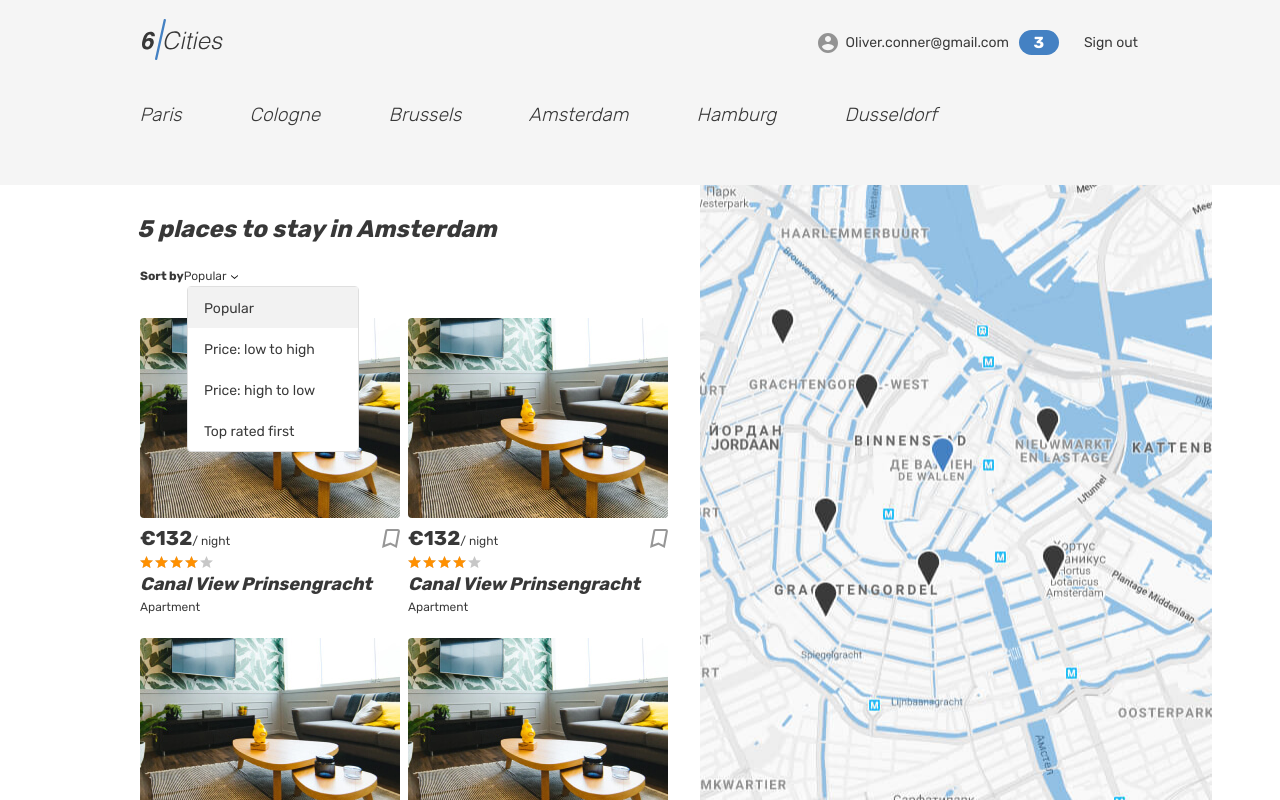
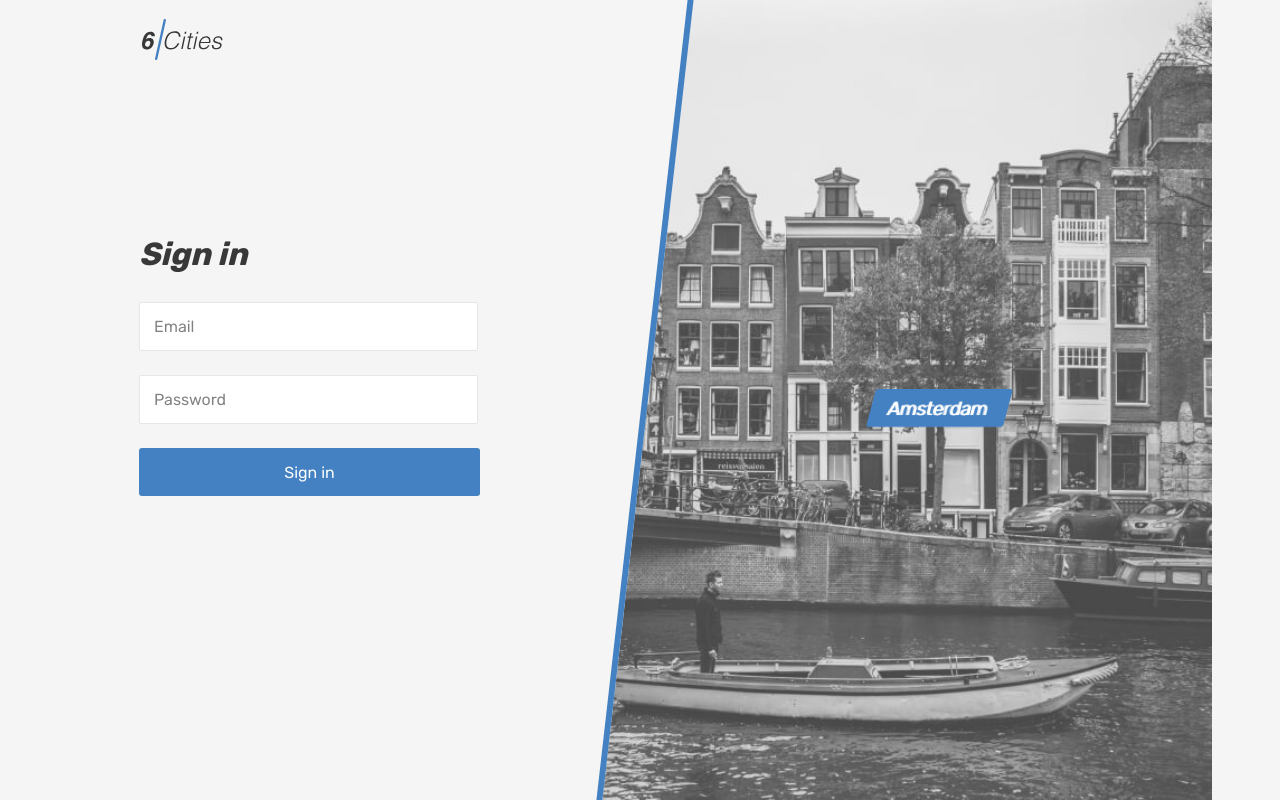
Before and after one commit to htmlacademy-react/2326129-six-cities-3, a React (Vite) app: page /login in a window 1280 px wide. Built offline with nearby package versions, Linux system fonts and the light colour scheme.

Commit message:
feat: добавление маршрутов страниц

```diff
--- a/src/components/app/app.tsx
+++ b/src/components/app/app.tsx
@@ -1,9 +1,30 @@
+import { FavoritesPage } from '../../pages/favorites-page/favorites-page';
+import { LoginPage } from '../../pages/login-page/login-page';
 import { MainScreen } from '../../pages/main-page/main-page';
+import { BrowserRouter, Routes, Route } from 'react-router-dom';
+import { OfferPage } from '../../pages/offer-page/offer-page';
+import { Layout } from '../layout/layout';
+import { PageNotFound } from '../../pages/page-not-found/page-not-found';
+import ScrollToTop from '../scroll-to-top/scroll-to-top';
 
 function App(): JSX.Element {
   const offersCount = 5;
   return (
-    <MainScreen offersCount={offersCount} />
+    <BrowserRouter>
+      <ScrollToTop />
+      <Routes>
+        <Route path="/" element={<Layout />}>
+          <Route index element={<MainScreen offersCount={offersCount} />} />
+          <Route path="favorites" element={<FavoritesPage />} />
+          <Route path="offer">
+            <Route index element={<OfferPage />} />
+            <Route path=":id" element={<OfferPage />} />
+          </Route>
+        </Route>
+        <Route path="/login" element={<LoginPage />} />
+        <Route path="*" element={<PageNotFound />} />
+      </Routes>
+    </BrowserRouter>
   );
 }
 
--- a/src/components/city-card/city-card.tsx
+++ b/src/components/city-card/city-card.tsx
@@ -1,10 +1,12 @@
+import { Link } from 'react-router-dom';
+
 function CityCard(): JSX.Element {
   return (
     <article className="cities__card place-card">
       <div className="cities__image-wrapper place-card__image-wrapper">
-        <a href="#">
+        <Link to='/offer/:id' title='/offer/:id'>
           <img className="place-card__image" src="img/apartment-02.jpg" width="260" height="200" alt="Place image" />
-        </a>
+        </Link>
       </div>
       <div className="place-card__info">
         <div className="place-card__price-wrapper">
@@ -26,7 +28,7 @@ function CityCard(): JSX.Element {
           </div>
         </div>
         <h2 className="place-card__name">
-          <a href="#">Canal View Prinsengracht</a>
+          <Link to="/offer/:id">Canal View Prinsengracht</Link>
         </h2>
         <p className="place-card__type">Apartment</p>
       </div>
--- /dev/null
+++ b/src/components/layout/layout.tsx
@@ -0,0 +1,43 @@
+import { Fragment } from 'react';
+import { Outlet, Link } from 'react-router-dom';
+
+
+function Layout (): JSX.Element {
+  return (
+    <Fragment>
+      <header className="header">
+        <div className="container">
+          <div className="header__wrapper">
+            <div className="header__left">
+              <Link to="/" title="/" className="header__logo-link header__logo-link--active">
+                <img className="header__logo" src="img/logo.svg" alt="6 cities logo" width="81" height="41" />
+              </Link>{' '}
+            </div>
+            <nav className="header__nav">
+              <ul className="header__nav-list">
+                <li className="header__nav-item user">
+                  <Link to='/login' title='/login' className="header__nav-link header__nav-link--profile">
+                    <div className="header__avatar-wrapper user__avatar-wrapper">
+                    </div>
+                    <span className="header__user-name user__name">Oliver.conner@gmail.com</span>
+                    <span className="header__favorite-count">3</span>
+                  </Link>{' '}
+                </li>
+                <li className="header__nav-item">
+                  <Link to='/login' title='/login' className="header__nav-link">
+                    <span className="header__signout">Sign out</span>
+                  </Link>{' '}
+                </li>
+              </ul>
+            </nav>
+          </div>
+        </div>
+      </header>
+      <main>
+        <Outlet />
+      </main>
+    </Fragment>
+  );
+}
+
+export { Layout };
--- /dev/null
+++ b/src/components/scroll-to-top/scroll-to-top.tsx
@@ -0,0 +1,14 @@
+import {useEffect} from 'react';
+import {useLocation} from 'react-router-dom';
+
+function ScrollToTop() {
+  const {pathname} = useLocation();
+
+  useEffect(() => {
+    window.scrollTo(0, 0);
+  }, [pathname]);
+
+  return null;
+}
+
+export default ScrollToTop;
--- a/src/pages/login-page/login-page.tsx
+++ b/src/pages/login-page/login-page.tsx
@@ -1,3 +1,5 @@
+import { Link } from 'react-router-dom';
+
 function LoginPage() {
   return (
     <div className="page page--gray page--login">
@@ -5,9 +7,9 @@ function LoginPage() {
         <div className="container">
           <div className="header__wrapper">
             <div className="header__left">
-              <a className="header__logo-link" href="main.html">
+              <Link to='/' title='/' className="header__logo-link">
                 <img className="header__logo" src="img/logo.svg" alt="6 cities logo" width="81" height="41" />
-              </a>
+              </Link>{' '}
             </div>
           </div>
         </div>
--- a/src/pages/main-page/components/location-items/location-items.tsx
+++ b/src/pages/main-page/components/location-items/location-items.tsx
@@ -1,3 +1,5 @@
+import { Link } from 'react-router-dom';
+
 type Locations = {
   cities: string[];
 };
@@ -7,9 +9,9 @@ function LocationItems({ cities }: Locations): JSX.Element {
     <ul className="locations__list tabs__list">
       {cities.map((city) => (
         <li className="locations__item" key={city}>
-          <a className="locations__item-link tabs__item" href="#">
+          <Link to='/' title='/' className="locations__item-link tabs__item">
             <span>{city}</span>
-          </a>
+          </Link>{' '}
         </li>
       ))}
     </ul>
--- a/src/pages/main-page/main-page.tsx
+++ b/src/pages/main-page/main-page.tsx
@@ -21,34 +21,6 @@ function CityCardsList(): JSX.Element {
 function MainScreen({ offersCount }: MainScreenProps): JSX.Element {
   return (
     <div className="page page--gray page--main">
-      <header className="header">
-        <div className="container">
-          <div className="header__wrapper">
-            <div className="header__left">
-              <a className="header__logo-link header__logo-link--active">
-                <img className="header__logo" src="img/logo.svg" alt="6 cities logo" width="81" height="41" />
-              </a>
-            </div>
-            <nav className="header__nav">
-              <ul className="header__nav-list">
-                <li className="header__nav-item user">
-                  <a className="header__nav-link header__nav-link--profile" href="#">
-                    <div className="header__avatar-wrapper user__avatar-wrapper">
-                    </div>
-                    <span className="header__user-name user__name">Oliver.conner@gmail.com</span>
-                    <span className="header__favorite-count">3</span>
-                  </a>
-                </li>
-                <li className="header__nav-item">
-                  <a className="header__nav-link" href="#">
-                    <span className="header__signout">Sign out</span>
-                  </a>
-                </li>
-              </ul>
-            </nav>
-          </div>
-        </div>
-      </header>
       <main className="page__main page__main--index">
         <h1 className="visually-hidden">Cities</h1>
         <div className="tabs">
--- a/src/pages/offer-page/offer-page.tsx
+++ b/src/pages/offer-page/offer-page.tsx
@@ -1,5 +1,6 @@
 import { OfferGallery } from './components/offer-gallery/offer-gallery';
 import { OfferItems } from './components/offer-items/offer-items';
+import { useParams } from 'react-router-dom';
 
 const galleryImages = [
   'img/room.jpg',
@@ -11,37 +12,11 @@ const galleryImages = [
 ];
 
 function OfferPage() {
+  const params = useParams();
+  // eslint-disable-next-line no-console
+  console.log(params);
   return (
     <div className="page">
-      <header className="header">
-        <div className="container">
-          <div className="header__wrapper">
-            <div className="header__left">
-              <a className="header__logo-link" href="main.html">
-                <img className="header__logo" src="img/logo.svg" alt="6 cities logo" width="81" height="41" />
-              </a>
-            </div>
-            <nav className="header__nav">
-              <ul className="header__nav-list">
-                <li className="header__nav-item user">
-                  <a className="header__nav-link header__nav-link--profile" href="#">
-                    <div className="header__avatar-wrapper user__avatar-wrapper">
-                    </div>
-                    <span className="header__user-name user__name">Oliver.conner@gmail.com</span>
-                    <span className="header__favorite-count">3</span>
-                  </a>
-                </li>
-                <li className="header__nav-item">
-                  <a className="header__nav-link" href="#">
-                    <span className="header__signout">Sign out</span>
-                  </a>
-                </li>
-              </ul>
-            </nav>
-          </div>
-        </div>
-      </header>
-
       <main className="page__main page__main--offer">
         <section className="offer">
           <div className="offer__gallery-container container">
--- /dev/null
+++ b/src/pages/page-not-found/page-not-found.tsx
@@ -0,0 +1,18 @@
+import { Link } from 'react-router-dom';
+
+function PageNotFound() {
+  return (
+    <div style={{ paddingTop: '20px', paddingLeft: '100px' }}>
+      <h1>
+        404
+        <br />
+        Page not found
+        <br />
+        =(
+      </h1>
+      <Link style={{ color: 'blue' }} to='/' title='/'>Go to main page</Link>
+    </div>
+  );
+}
+
+export { PageNotFound };
```
Also changed, not shown: src/pages/favorites-page/favorites-page.tsx (+5 -32 lines).
